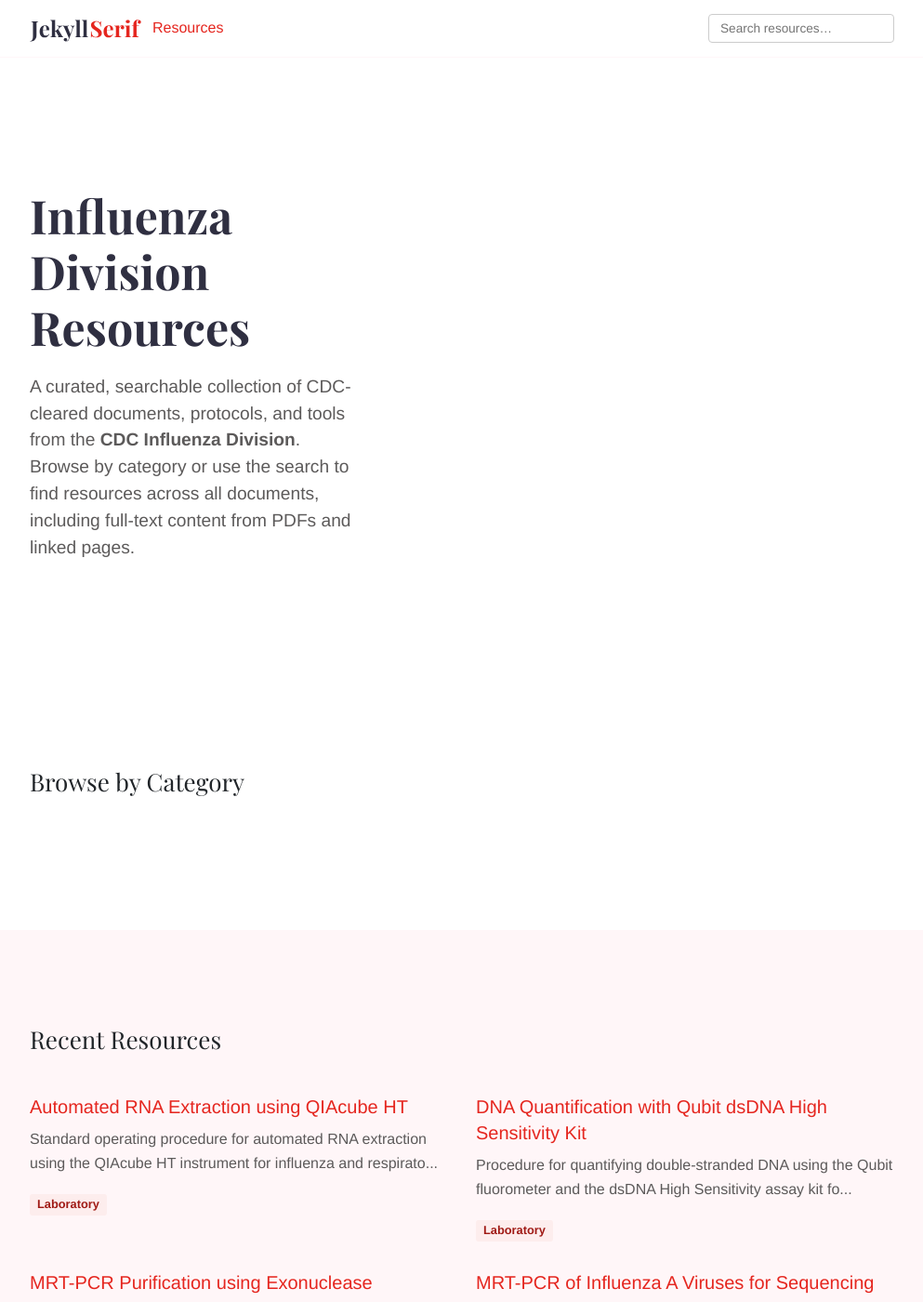
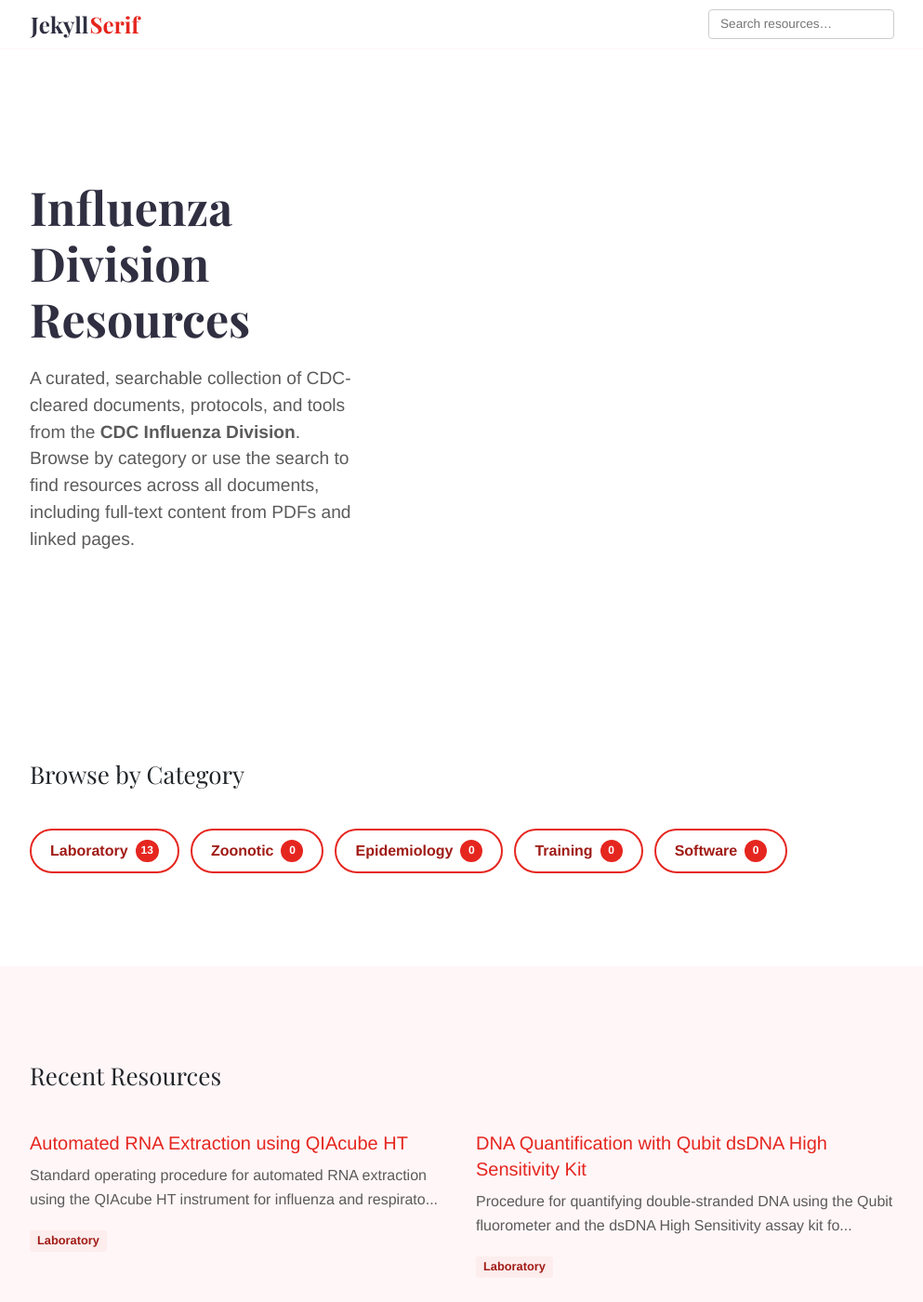
Before and after one commit to CDCgov/influenza-resources, a Jekyll site: the page built from site/index.md, in a window 1280 px wide and 1400 px high. Shown: the whole window at 93% size, without its empty margins (143-1136 px from the left). Built offline with Jekyll 4.4.1, drawn with Linux system fonts in a browser that asks for light colours.

Commit message:
S5: remove Resources from nav, fix category pills not rendering
- Rename config 'categories' to 'resource_categories' to avoid Jekyll reserved name collision
- Clear main nav menu (only search box remains in header)
- Category pills now render correctly with counts

```diff
--- a/site/_config.yml
+++ b/site/_config.yml
@@ -39,7 +39,7 @@ defaults:
       layout: "page"
 
 # ── Category enumeration ─────────────────────
-categories:
+resource_categories:
   - laboratory
   - zoonotic
   - epidemiology
--- a/site/_data/menus.yml
+++ b/site/_data/menus.yml
@@ -1,7 +1,4 @@
-main:
-  - name: "Resources"
-    url: "/resources/"
-    weight: 1
+main: []
 
 footer:
   - name: "Home"
--- a/site/_layouts/home.html
+++ b/site/_layouts/home.html
@@ -17,7 +17,7 @@ bodyClass: "page-home"
   <div class="container pt-6 pb-6 pb-md-10">
     <h2 class="mb-4">Browse by Category</h2>
     <div class="category-pills">
-      {% for cat in site.categories %}
+      {% for cat in site.resource_categories %}
       {% assign cat_count = site.resources | where: "category", cat | size %}
       <a href="{{ '/categories/' | append: cat | append: '/' | relative_url }}" class="category-pill">
         <span class="category-pill-name">{{ cat | capitalize }}</span>
```
